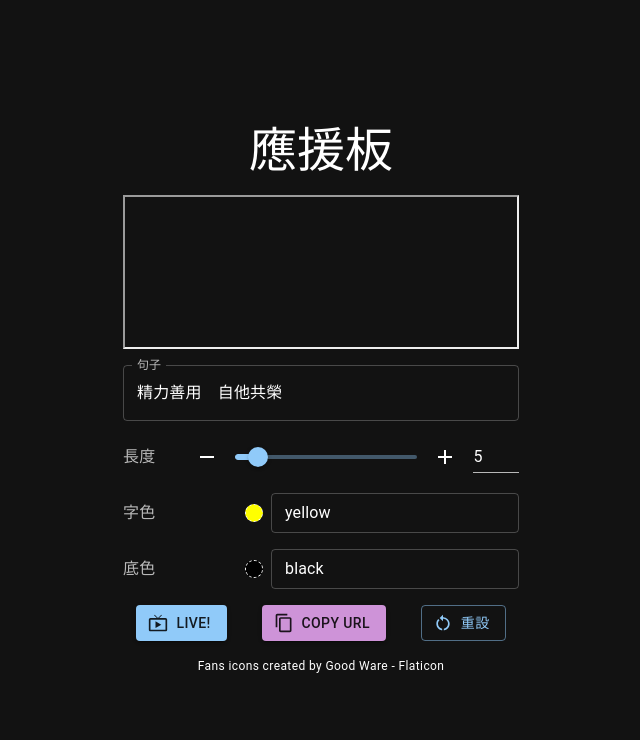
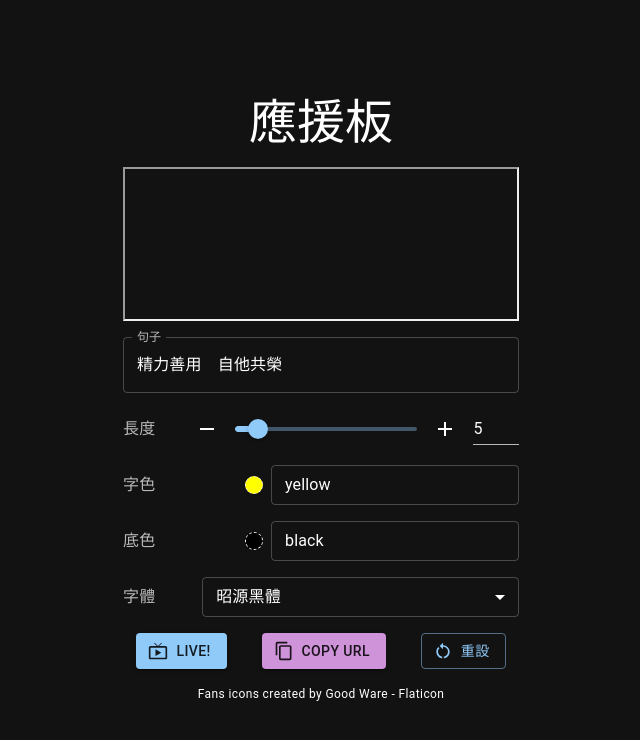
Before and after one commit to chunlaw/marquee, a React (Create React App) app: page / in a window 1280 px wide. Shown: the top 740 px of the page, without its empty margins (319-959 px from the left). Built offline with nearby package versions, Linux system fonts and the light colour scheme; a small style sheet from the web is missing.

Commit message:
Enable selection of font

```diff
--- a/public/index.html
+++ b/public/index.html
@@ -23,7 +23,12 @@
     <link rel="manifest" href="%PUBLIC_URL%/manifest.json" />
     <link rel="preconnect" href="https://fonts.googleapis.com">
     <link rel="preconnect" href="https://fonts.gstatic.com" crossorigin>
+    <!-- Fonts -->
     <link href="https://fonts.googleapis.com/css2?family=Noto+Sans+HK&family=Noto+Sans+Lao+Looped&display=swap" rel="stylesheet">
+    <link rel="stylesheet" href="https://cdn.jsdelivr.net/npm/chiron-sung-hk-webfont@1/css/vf.min.css">
+    <link rel="stylesheet" href="https://cdn.jsdelivr.net/npm/chiron-sung-hk-webfont@1/css/vf-italic.min.css">
+    <link rel="stylesheet" href="https://cdn.jsdelivr.net/npm/chiron-hei-hk-webfont@2/css/vf.min.css">
+    <link rel="stylesheet" href="https://cdn.jsdelivr.net/npm/chiron-hei-hk-webfont@2/css/vf-italic.min.css">
     <!-- Global site tag (gtag.js) - Google Analytics -->
     <script async src="https://www.googletagmanager.com/gtag/js?id=G-V74CZ6WR10"></script>
     <script>
--- a/src/App.tsx
+++ b/src/App.tsx
@@ -10,6 +10,10 @@ function App() {
       <Route path="/:duration/:text" element={<Marquee />} />
       <Route path="/:duration/:color/:text" element={<Marquee />} />
       <Route path="/:duration/:color/:bgColor/:text" element={<Marquee />} />
+      <Route
+        path="/:duration/:color/:bgColor/:font/:text"
+        element={<Marquee />}
+      />
       <Route path="/" element={<Panel />} />
       <Route path="*" element={<Marquee />} />
     </Routes>
--- a/src/Marquee.tsx
+++ b/src/Marquee.tsx
@@ -8,6 +8,7 @@ const Marquee = () => {
     text = "精力善用　自他共榮",
     color = "yellow",
     bgColor = "black",
+    font = '"Noto Sans HK" sans-serif',
   } = useParams();
   const [direction, setDirection] = useState<"vertical" | "horizontal">(
     "horizontal"
@@ -39,8 +40,9 @@ const Marquee = () => {
       animationTimingFunction: "linear",
       animationIterationCount: "infinite",
       visibility: show ? "visible" : "hidden",
+      fontFamily: font,
     }),
-    [color, duration, direction, show]
+    [color, duration, direction, show, font]
   );
 
   const handleResize = useMemo(
--- a/src/Panel.tsx
+++ b/src/Panel.tsx
@@ -6,6 +6,8 @@ import {
   createTheme,
   CssBaseline,
   InputLabel,
+  MenuItem,
+  Select,
   SxProps,
   TextField,
   Theme,
@@ -25,6 +27,7 @@ interface PanelState {
   text: string;
   color: string;
   bgColor: string;
+  font: string;
   duration: number;
 }
 
@@ -57,6 +60,7 @@ const CorePanel = () => {
         state.duration,
         encodeURIComponent(state.color),
         encodeURIComponent(state.bgColor),
+        encodeURIComponent(state.font),
         encodeURIComponent(
           state.text !== "" ? state.text : "精力善用　自他共榮"
         ),
@@ -101,6 +105,23 @@ const CorePanel = () => {
           onChange={(e) => handleChange("bgColor", e)}
         />
       </Box>
+      <Box sx={rowSx}>
+        <InputLabel>字體</InputLabel>
+        <Box sx={{ width: "80%" }}>
+          <Select
+            value={state.font}
+            onChange={(e) => handleChange("font", e.target.value as string)}
+            size="small"
+            fullWidth
+          >
+            {FONT_FAMILY.map(({ label, id }) => (
+              <MenuItem key={id} value={id}>
+                {label}
+              </MenuItem>
+            ))}
+          </Select>
+        </Box>
+      </Box>
       <Box sx={{ ...rowSx, justifyContent: "space-around" }}>
         <Button
           variant="contained"
@@ -144,15 +165,15 @@ const Panel = () => {
   return (
     <ThemeProvider theme={theme}>
       <CssBaseline />
-      <ins className="adsbygoogle"
-          style={{display:"block"}}
-          data-ad-client="ca-pub-4844128667931950"
-          data-ad-slot="1004241351"
-          data-ad-format="auto"
-          data-full-width-responsive="true"></ins>
-      <script>
-          (adsbygoogle = window.adsbygoogle || []).push({});
-      </script>
+      <ins
+        className="adsbygoogle"
+        style={{ display: "block" }}
+        data-ad-client="ca-pub-4844128667931950"
+        data-ad-slot="1004241351"
+        data-ad-format="auto"
+        data-full-width-responsive="true"
+      ></ins>
+      <script>(adsbygoogle = window.adsbygoogle || []).push({});</script>
       <CorePanel />
     </ThemeProvider>
   );
@@ -180,9 +201,20 @@ const captionSx: SxProps<Theme> = {
   cursor: "pointer",
 };
 
+const FONT_FAMILY: Array<{ label: string; id: string }> = [
+  { label: "昭源黑體", id: "Chiron Hei HK WS" },
+  { label: "昭源宋體", id: "Chiron Sung HK WS" },
+  { label: '"Noto Sans HK" sans-serif', id: '"Noto Sans HK" sans-serif' },
+  {
+    label: '"Noto Sans Lao Looped" sans-serif',
+    id: '"Noto Sans Lao Looped" sans-serif',
+  },
+];
+
 const DEFAULT_STATE: PanelState = {
   text: "精力善用　自他共榮",
   color: "yellow",
   bgColor: "black",
   duration: 5,
+  font: FONT_FAMILY[0].id,
 };
--- a/src/index.css
+++ b/src/index.css
@@ -24,7 +24,7 @@ code {
 }
 
 span {
-  font-family: "Noto Sans HK", "Noto Sans Lao Looped", sans-serif;
+  font-family: "Noto Sans HK" sans-serif, "Noto Sans Lao Looped", sans-serif;
 }
 
 @keyframes vertical-rolling {
```
